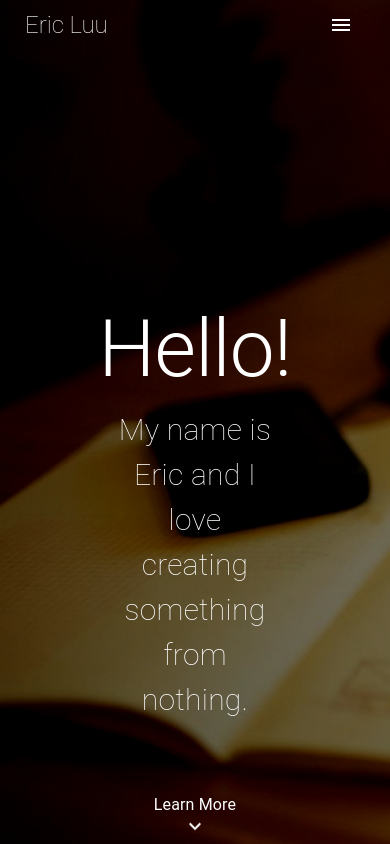
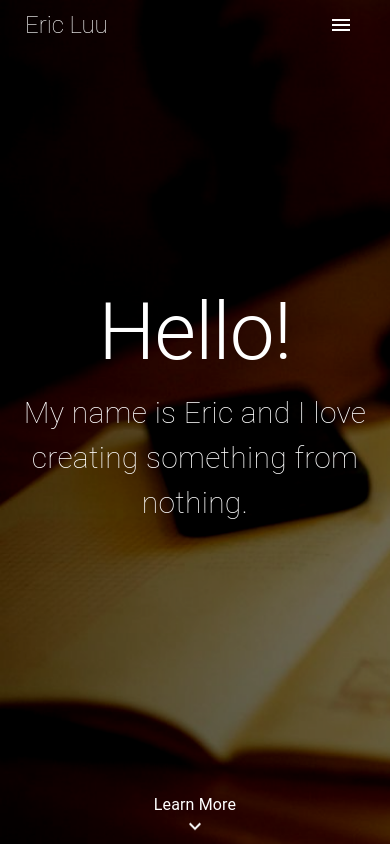
Before and after one commit to ericlus/portfolio, a React (Create React App) app in the folder client/: page / in a window 390 px wide. Shown: the top 844 px of the page. Built offline with nearby package versions, Linux system fonts and the light colour scheme; the HTML template or start-up script is replaced by a standard one.

Commit message:
Made homepage responsive

```diff
--- a/client/src/App.jsx
+++ b/client/src/App.jsx
@@ -109,8 +109,8 @@ const App = () => {
                 navState={navState}
                 viewWidth={viewWidth}
               />
-              <HomeInfo />
             </Grid>
+            <HomeInfo />
           </Grid>
         </div>
       </section>
--- a/client/src/HomeInfo.jsx
+++ b/client/src/HomeInfo.jsx
@@ -1,35 +1,39 @@
 import React from "react";
-import Grid from "@material-ui/core/Grid";
 import Typography from "@material-ui/core/Typography";
 import ExpandMoreIcon from "@material-ui/icons/ExpandMore";
 import Link from "@material-ui/core/Link";
+import { makeStyles } from "@material-ui/core/styles";
 
-const HomeInfo = () => {
-  return (
-    <Grid container direction="row" justify="center" alignItems="center">
-      <Grid item xs={6} style={{ height: "100vh" }}>
-        <Typography
-          variant="h2"
-          style={{
+const useStyles = makeStyles(theme => ({
+  greeting: {
     display: "flex",
     color: "white",
     justifyContent: "center",
     alignItems: "flex-end",
     marginBottom: "10px",
     fontSize: "80px",
-            height: "47%"
-          }}
-        >
-          Hello!
-        </Typography>
-        <Typography
-          style={{
+    height: "47%",
+    "@media (max-width: 639px)": { height: "45%" }
+  },
+  text: {
     color: "white",
     textAlign: "center",
     fontWeight: "100",
-            fontSize: "30px"
-          }}
-        >
+    fontSize: "30px",
+    width: "70%",
+    margin: "auto",
+    "@media (max-width: 458px)": { width: "90%" }
+  }
+}));
+
+const HomeInfo = () => {
+  const classes = useStyles();
+  return (
+    <div style={{ height: "100vh" }}>
+      <Typography variant="h2" className={classes.greeting}>
+        Hello!
+      </Typography>
+      <Typography className={classes.text}>
         My name is Eric and I love creating something from nothing.
       </Typography>
 
@@ -42,11 +46,7 @@ const HomeInfo = () => {
           right: "0"
         }}
       >
-          <Link
-            href="#About"
-            underline="none"
-            style={{ textDecoration: "none" }}
-          >
+        <Link href="#About" underline="none" style={{ textDecoration: "none" }}>
           <Typography style={{ color: "white" }}>Learn More</Typography>
           <ExpandMoreIcon
             style={{
@@ -59,8 +59,7 @@ const HomeInfo = () => {
           />
         </Link>
       </div>
-      </Grid>
-    </Grid>
+    </div>
   );
 };
 
--- a/client/src/SideDrawer.jsx
+++ b/client/src/SideDrawer.jsx
@@ -20,7 +20,10 @@ const useStyles = makeStyles({
     marginLeft: "auto"
   },
   paper: {
-    height: "33%"
+    height: "33%",
+    "@media (max-height: 667px)": {
+      height: "40%"
+    }
   },
   icons: {
     marginRight: "32px"
```
Lines whose indentation alone changed are shown as unchanged.
